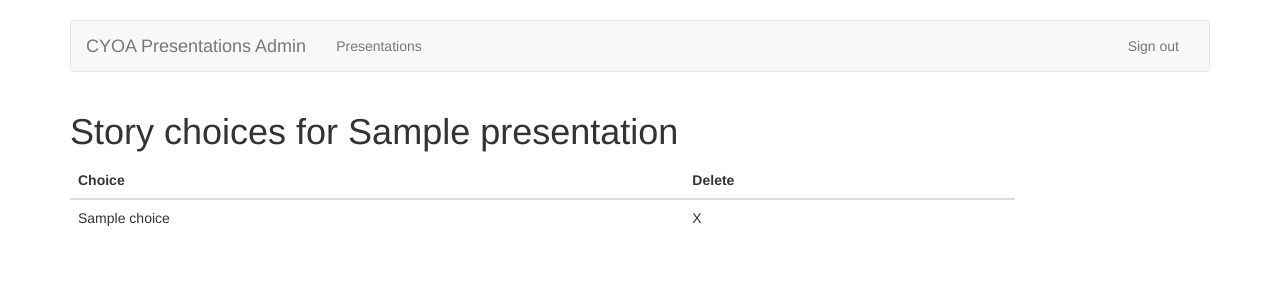
After one commit to mattmakai/choose-your-own-adventure-presentations, a Flask app: page /wizard/presentation/1/choices/ in a window 1280 px wide. The commit adds this page. Shown: the top 300 px of the page. Run offline with Flask 2, Linux system fonts and the light colour scheme; a user stored in the database is signed in; tables that the repository leaves empty hold one stand-in row (values such as "Sample post"); some libraries are stand-ins or nearby versions.

Commit message:
working on presentations views

```diff
--- a/cyoa/__init__.py
+++ b/cyoa/__init__.py
@@ -18,5 +18,4 @@ login_manager = LoginManager()
 login_manager.login_view = 'admin_sign_in'
 login_manager.init_app(app)
 
-from . import views
-from . import websockets
+from . import views, websockets, wizard
--- /dev/null
+++ b/cyoa/templates/wizard/choices.html
@@ -0,0 +1,42 @@
+{% extends "base.html" %}
+
+{% block nav %}
+    {% include "nav.html" %}
+{% endblock %}
+
+{% block content %}
+<div class="container">
+    <div class="row">
+        <div class="col-md-10">
+            <h1>Story choices for {{ presentation.name }}</h1>
+            {% if choices|length == 0 %}
+                No choices found.
+            {% else %}
+                <table class="table">
+                    <thead>
+                        <tr>
+                            <th>Choice</th>
+                            <th>Delete</th>
+                        </tr>
+                    </thead>
+                    <tbody>
+                    {% for c in choices %}
+                        <tr>
+                            <td>{{ c.name }}</td>
+                            <td>X</td>
+                        </tr>
+                    {% endfor %}
+                    </tbody>
+                </table>
+            {% endif %}
+        </div>
+    </div>
+    <div class="row">
+        <div class="col-md-10">
+                <form action="#" method="post">
+                </form>
+            </div>
+        </div>
+    </div>
+</div>
+{% endblock %}
--- a/cyoa/templates/wizard/presentations.html
+++ b/cyoa/templates/wizard/presentations.html
@@ -20,6 +20,7 @@
                             <th>Is Active?</th>
                             <th>Voting number</th>
                             <th>Web browser voting?</th>
+                            <th>Story choices</th>
                         </tr>
                     </thead>
                     <tbody>
@@ -27,8 +28,9 @@
                         <tr>
                             <td><a href="{{ url_for('wizard_edit_presentation', id=p.id) }}">{{ p.name }}</a></td>
                             <td>{{ p.is_active }}</td>
-                            <td>{{ p.choices_number }}</td>
+                            <td>{{ p.voting_number }}</td>
                             <td>{{ p.enable_browser_voting }}</td>
+                            <td><a href="{{ url_for('wizard_list_presentation_choices', id=p.id) }}">Manage choices</a></td>
                         </tr>
                     {% endfor %}
                     </tbody>
--- a/cyoa/views.py
+++ b/cyoa/views.py
@@ -7,8 +7,8 @@ from twilio import twiml
 from twilio.rest import TwilioRestClient
 
 from .config import TWILIO_NUMBER
-from .forms import LoginForm, PresentationForm
-from .models import User, Presentation, Choice
+from .forms import LoginForm
+from .models import User, Presentation
 
 from . import app, redis_db, socketio, db, login_manager
 
--- a/cyoa/wizard.py
+++ b/cyoa/wizard.py
@@ -1,8 +1,7 @@
 from flask import render_template, redirect, url_for
 from flask.ext.login import login_required, current_user
 
-from .config import TWILIO_NUMBER
-from .forms import LoginForm, PresentationForm
+from .forms import LoginForm, PresentationForm, ChoicesForm
 from .models import User, Presentation, Choice
 
 from . import app, db
@@ -45,6 +44,7 @@ def wizard_edit_presentation(id):
 
 @app.route('/wizard/presentation/<int:id>/choices/', methods=['GET'])
 @login_required
-def wizard_list_presentation_choices():
+def wizard_list_presentation_choices(id):
     p = Presentation.query.get_or_404(id)
-    return render_template('wizard/choices.html', presentation=p)
+    return render_template('wizard/choices.html', presentation=p,
+                           choices=p.choices_list.all())
--- a/requirements.txt
+++ b/requirements.txt
@@ -3,7 +3,7 @@ Flask-Script==2.0.5
 Flask-SocketIO==0.4.1
 Flask-Login==0.2.11
 Flask-SQLAlchemy==2.0
-Flask-WTF==0.10.3
+Flask-WTF==0.11
 
 gunicorn==19.1.1
 
```
